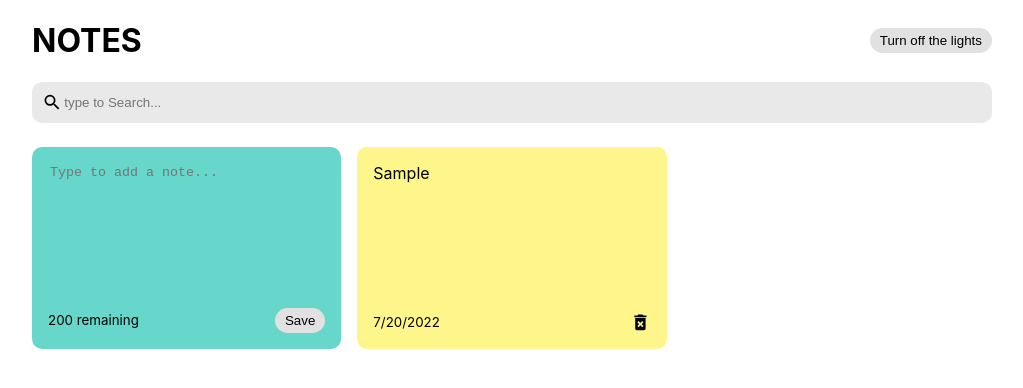
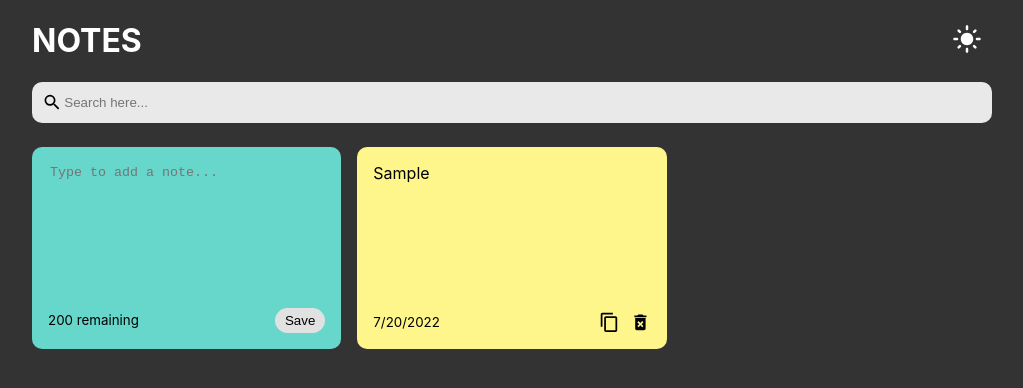
Before and after one commit to ahmadswalih/notes-app, a React (Create React App) app: page / in a window 1280 px wide. Both pictures are taken after typing "Sample" into the empty fields and a click on the button "Save". Shown: the top 388 px of the page, without its empty margins (128-1151 px from the left). Built offline with nearby package versions, Linux system fonts and the light colour scheme.

Commit message:
added copy text feature

```diff
--- a/package.json
+++ b/package.json
@@ -6,8 +6,10 @@
     "@testing-library/jest-dom": "^5.16.4",
     "@testing-library/react": "^13.3.0",
     "@testing-library/user-event": "^13.5.0",
+    "moment": "^2.29.4",
     "nanoid": "^4.0.0",
     "react": "^18.2.0",
+    "react-copy-to-clipboard": "^5.1.0",
     "react-dom": "^18.2.0",
     "react-icons": "^4.4.0",
     "react-scripts": "5.0.1",
--- a/src/App.css
+++ b/src/App.css
@@ -6,6 +6,7 @@ body {
     'Droid Sans', 'Helvetica Neue', sans-serif;
   -webkit-font-smoothing: antialiased;
   -moz-osx-font-smoothing: grayscale;
+  background: #fff;
 }
 
 code {
@@ -20,7 +21,7 @@ code {
 }
 
 .dark-mode {
-  background-color:black;
+  background-color:#333;
 }
 
 .dark-mode h1 {
@@ -63,7 +64,11 @@ textarea:focus {
   border-radius: 15px;
   padding: 5px 10px 5px 10px;
 }
-
+.modeBtn{
+  background: none;
+  border: none;
+  padding: 5px 10px 5px 10px;
+}
 .save:hover {
   background-color: #ededed;
   cursor: pointer;
@@ -116,3 +121,9 @@ textarea:focus {
   text-align: center;
   margin-top: none;
 }
+.icons-div{
+display: flex;
+flex-direction: row;
+justify-content: space-between;
+align-items: flex-end
+}
--- a/src/App.js
+++ b/src/App.js
@@ -9,19 +9,24 @@ import Header from "./components/Header";
 const App = () => {
   const [notes, setNotes] = useState([]);
   const [searchText, setSearchText] = useState("");
-  const [darkMode, setDarkMode] = useState(false);
+  const [darkMode, setDarkMode] = useState(true);
 
   //Retrieve the data from the localStorage on the first loading
   const savedNotes = JSON.parse(localStorage.getItem("react-notes-app-data"));
+  const isDarkMode = JSON.parse(localStorage.getItem("isDarkMode"));
   useEffect(() => {
     if (savedNotes) {
       setNotes(savedNotes);
+    }
+    if (isDarkMode) {
+      setDarkMode(isDarkMode);
     }
   }, []);
 
   useEffect(() => {
     localStorage.setItem("react-notes-app-data", JSON.stringify(notes));
-  }, [notes]);
+    localStorage.setItem("isDarkMode", JSON.stringify(darkMode));
+  }, [notes, darkMode]);
 
   //AddNotes Function
   const addNotes = (text) => {
@@ -43,7 +48,7 @@ const App = () => {
   return (
     <div className={`${darkMode && "dark-mode"}`}>
       <div className="container">
-        <ToastContainer />
+        <ToastContainer draggable position={"bottom-left"} />
         <Header handleDarkMode={setDarkMode} isDark={darkMode} />
         <Search handleSearch={setSearchText} />
         <NoteList
--- a/src/components/Header.js
+++ b/src/components/Header.js
@@ -1,11 +1,22 @@
 import React from "react";
+import { MdDarkMode, MdLightMode } from "react-icons/md";
 
 const Header = ({ handleDarkMode, isDark }) => {
   return (
     <div className="header">
       <h1>NOTES</h1>
-      <button onClick={() => handleDarkMode((dark) => !dark)} className="save">
-        {isDark ? "Turn on the lights" : "Turn off the lights"}
+      <button
+        className="modeBtn"
+        onClick={() => handleDarkMode((dark) => !dark)}
+      >
+        {isDark ? (
+          <MdLightMode
+            color="white"
+            style={{ width: "30px", height: "30px" }}
+          />
+        ) : (
+          <MdDarkMode style={{ width: "30px", height: "30px" }} />
+        )}
       </button>
     </div>
   );
--- a/src/components/Note.js
+++ b/src/components/Note.js
@@ -1,5 +1,7 @@
 import React from "react";
-import { MdDeleteForever } from "react-icons/md";
+import { MdDeleteForever, MdContentCopy } from "react-icons/md";
+import { toast } from "react-toastify";
+import CopyToClipboard from "react-copy-to-clipboard";
 
 const Note = ({ note, deleteHandle }) => {
   return (
@@ -7,11 +9,31 @@ const Note = ({ note, deleteHandle }) => {
       <span>{note.text}</span>
       <div className="note-footer">
         <small>{note.date}</small>
-        <MdDeleteForever
-          onClick={() => deleteHandle(note.id)}
-          className="delete-icon"
-          size="1.3em"
-        />
+        <div className="icons-div">
+          <CopyToClipboard
+            onCopy={() =>
+              toast("Note copied to clipboard", {
+                type: "success",
+                position: "bottom-center",
+              })
+            }
+            text={note.text}
+          >
+            <MdContentCopy
+              size="1.3em"
+              style={{
+                paddingRight: "10px",
+                cursor: "pointer",
+              }}
+            />
+          </CopyToClipboard>
+
+          <MdDeleteForever
+            onClick={() => deleteHandle(note.id)}
+            className="delete-icon"
+            size="1.3em"
+          />
+        </div>
       </div>
     </div>
   );
--- a/src/components/Search.js
+++ b/src/components/Search.js
@@ -8,7 +8,7 @@ const Search = ({ handleSearch }) => {
       <input
         onChange={(e) => handleSearch(e.target.value)}
         type="text"
-        placeholder="type to Search..."
+        placeholder="Search here..."
       />
     </div>
   );
```
Also changed, not shown: 1 other file (tests, documents, lock files or other folders).
